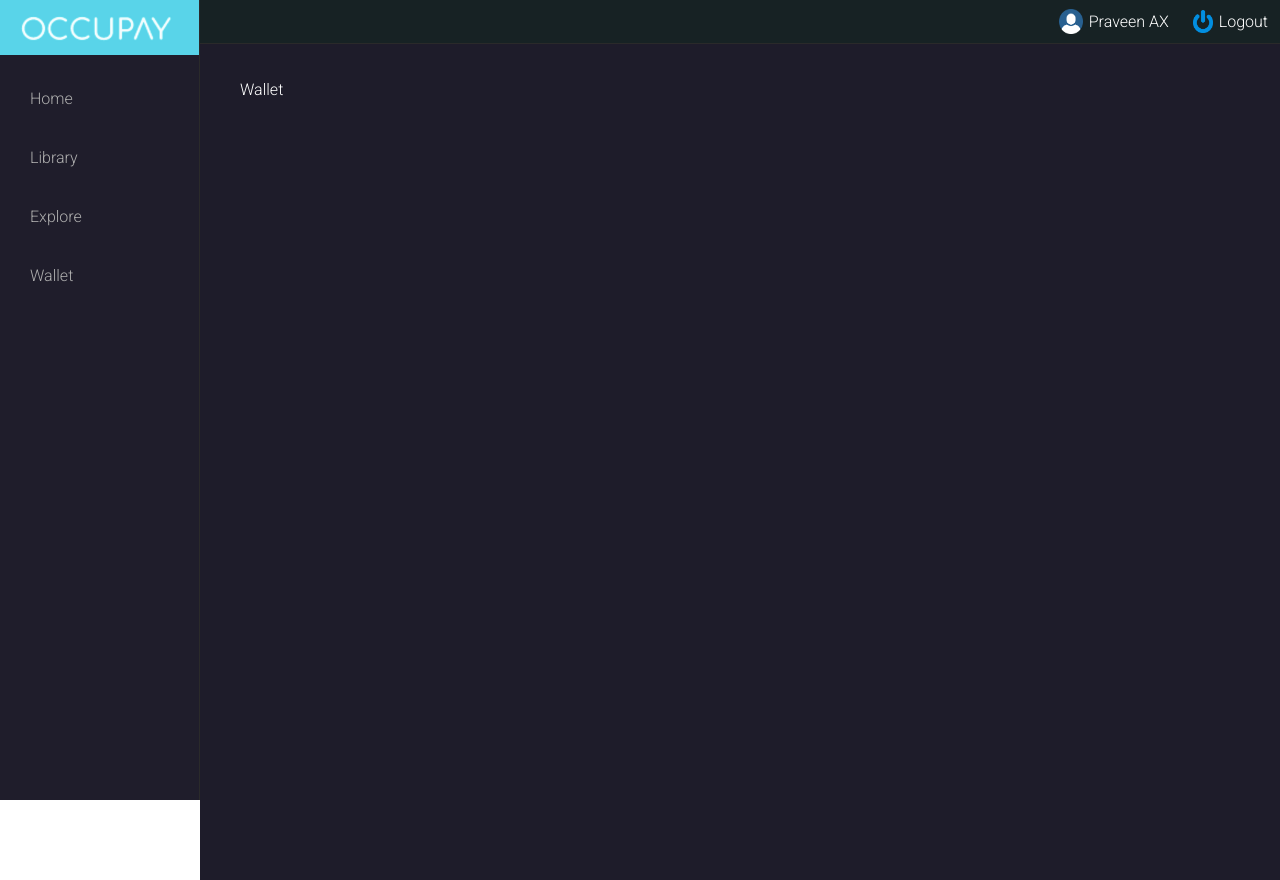
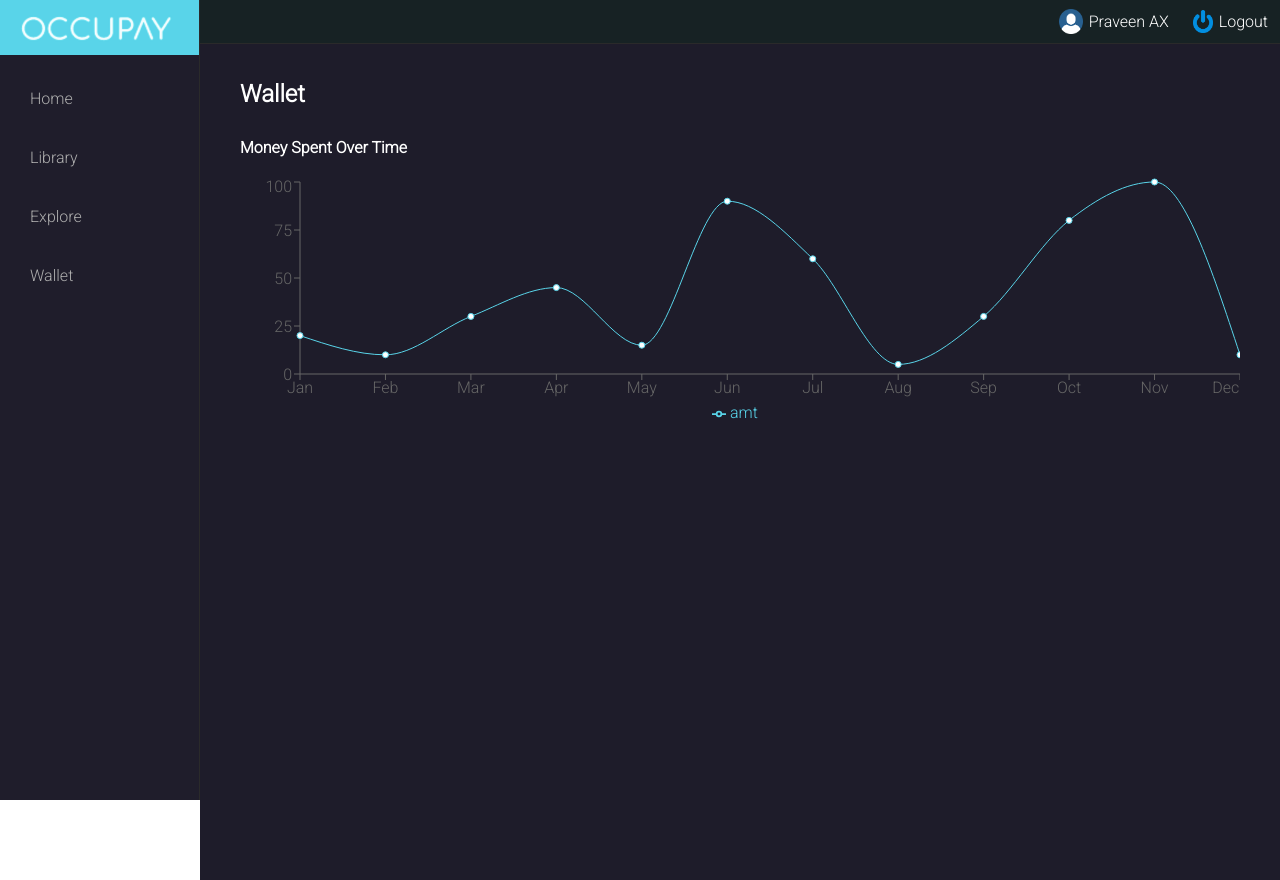
Before and after one commit to praveenax/RapydHack, a React (Create React App) app in the folder frontend/my-app/: page /wallet in a window 1280 px wide. Built offline with nearby package versions, Linux system fonts and the light colour scheme.

Commit message:
added line chart

```diff
--- a/frontend/my-app/package.json
+++ b/frontend/my-app/package.json
@@ -11,6 +11,7 @@
     "react-icons": "^4.2.0",
     "react-router-dom": "^5.2.0",
     "react-scripts": "4.0.3",
+    "recharts": "^2.0.9",
     "web-vitals": "^1.0.1"
   },
   "scripts": {
--- a/frontend/my-app/src/pages/Wallet/index.js
+++ b/frontend/my-app/src/pages/Wallet/index.js
@@ -1,8 +1,90 @@
 import React from "react";
+import {
+  LineChart,
+  Line,
+  XAxis,
+  YAxis,
+  // CartesianGrid,
+  Tooltip,
+  Legend,
+  // ResponsiveContainer,
+} from "recharts";
 import "./style.css";
 
+
+const lineChartData = [
+  {
+    name: "Jan",
+    amt: 20,
+  },
+  {
+    name: "Feb",
+    amt: 10,
+  },
+  {
+    name: "Mar",
+    amt: 30,
+  },
+  {
+    name: "Apr",
+    amt: 45,
+  },
+  {
+    name: "May",
+    amt: 15,
+  },
+  {
+    name: "Jun",
+    amt: 90,
+  },
+  {
+    name: "Jul",
+    amt: 60,
+  },
+  {
+    name: "Aug",
+    amt: 5,
+  },
+  {
+    name: "Sep",
+    amt: 30,
+  },
+  {
+    name: "Oct",
+    amt: 80,
+  },
+  {
+    name: "Nov",
+    amt: 100,
+  },
+  {
+    name: "Dec",
+    amt: 10,
+  },
+];
+
 const Wallet = () => {
-  return <div className="wallet-section">Wallet</div>;
+  return (
+    <div className="wallet-section">
+      <h1>Wallet</h1>
+      <div className="w-full">
+        <h4>Money Spent Over Time </h4>
+        <LineChart
+          width={1000}
+          height={250}
+          data={lineChartData}
+          margin={{ top: 5, right: 0, left: 0, bottom: 5 }}
+        >
+          <XAxis dataKey="name" />
+          <YAxis />
+          <Tooltip />
+          <Legend />
+          <Line type="monotone" dataKey="amt" stroke="#59D4E9" />
+        </LineChart>
+      </div>
+      <div className=""></div>
+    </div>
+  );
 };
 
 export default Wallet;
--- a/frontend/my-app/src/pages/Wallet/style.css
+++ b/frontend/my-app/src/pages/Wallet/style.css
@@ -1,3 +1,20 @@
 .wallet-section {
     min-height: 100vh;
 }
+
+.wallet-section h1 {
+    margin-bottom: 30px;
+}
+.wallet-section h4 {
+    margin-bottom: 20px;
+}
+
+/* .recharts-wrapper,
+.recharts-surface,
+.recharts-legend-wrapper {
+    width: 100% !important;
+} */
+
+.recharts-tooltip-label {
+    display: none;
+}
```
